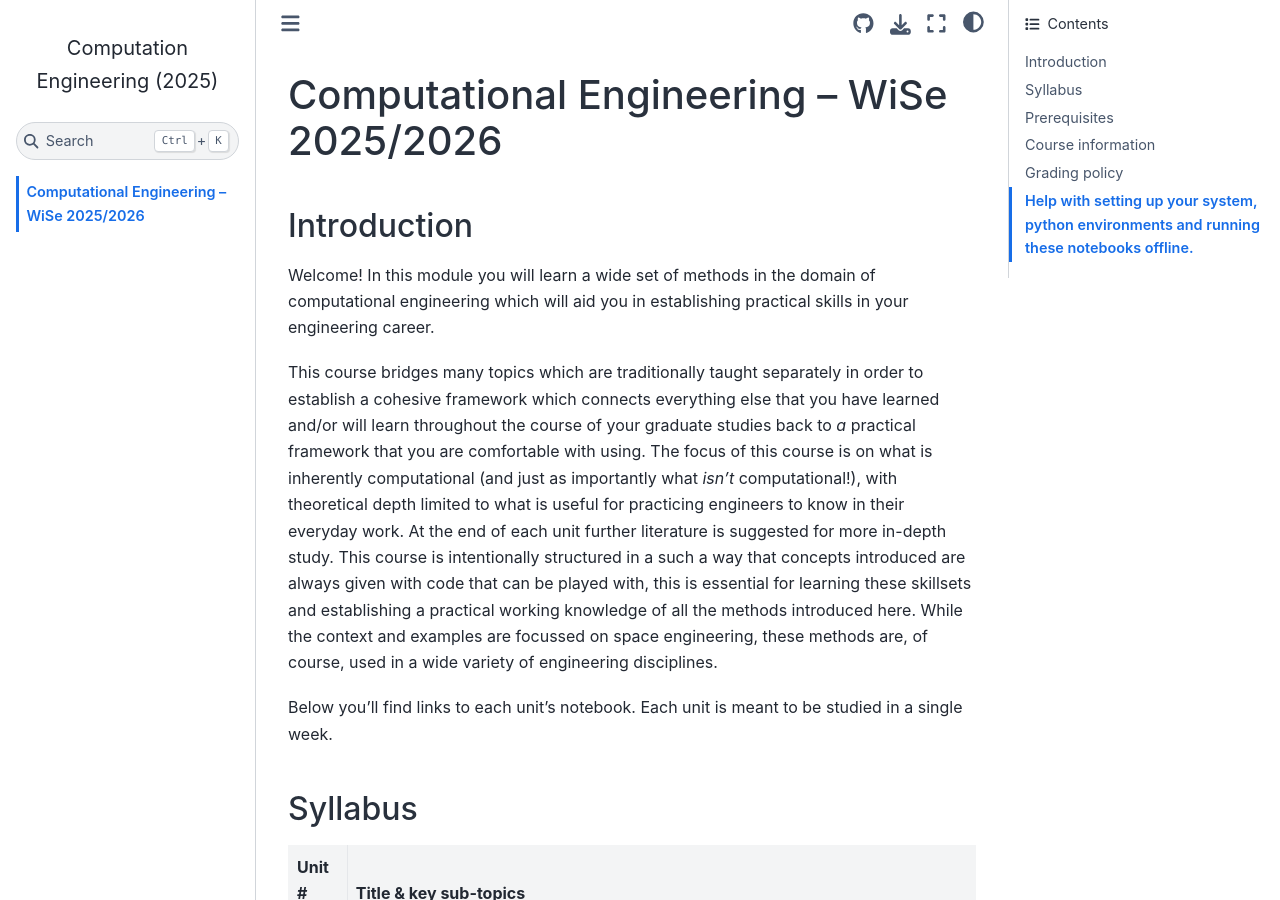
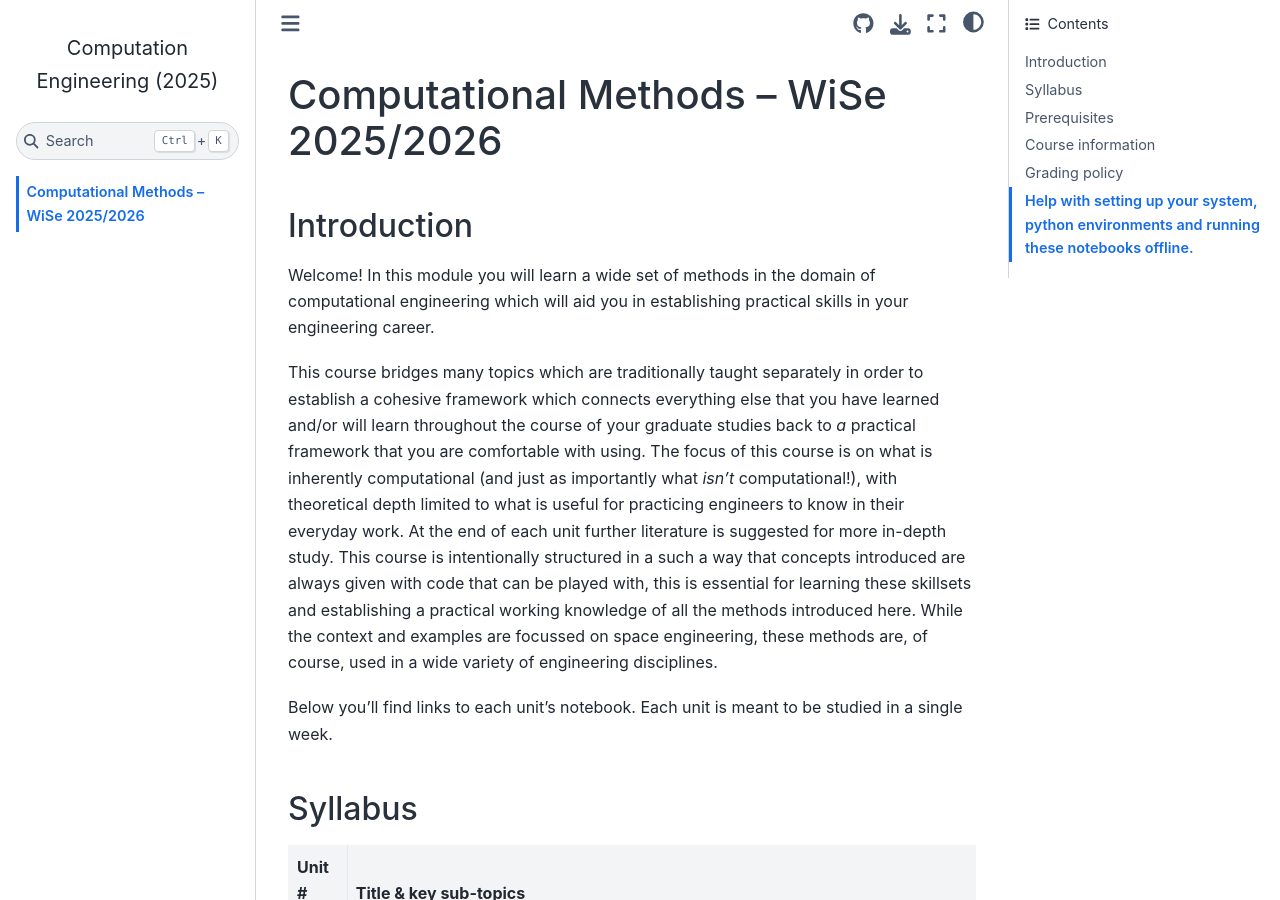
Before and after one commit to Leibniz-IWT/comp_eng, a Jupyter Book: the page built from intro.md, in a window 1280 px wide and 900 px high. Built offline with Jupyter Book 1.0.4 settings and Sphinx 7.4.7 and the Sphinx Book theme 1.1.4, drawn with Linux system fonts in a browser that asks for light colours; pages that are not in the unit, such as notebooks, are missing from menus.

Commit message:
Update intro.md

```diff
--- a/intro.md
+++ b/intro.md
@@ -1,8 +1,8 @@
 ---
-title: Computational Engineering – WiSe 2025/2026
+title: Computational Methods – WiSe 2025/2026
 ---
 
-# Computational Engineering – WiSe 2025/2026
+# Computational Methods – WiSe 2025/2026
 
 ## Introduction
 
```
